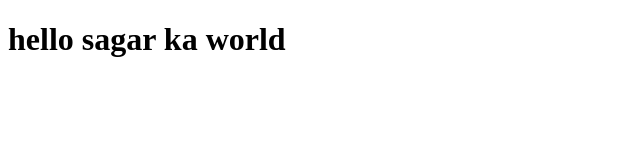
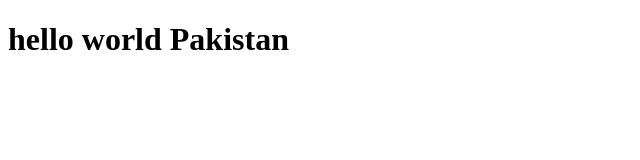
Before and after one commit to Sagarsamrangwani/sagar, a plain HTML site: page index.html in a window 1280 px wide. Shown: the whole page, without its empty margins (0-640 px from the left). Drawn offline with Linux system fonts and the light colour scheme.

Commit message:
Update index.html

```diff
--- a/index.html
+++ b/index.html
@@ -6,6 +6,6 @@
     <title>Document</title>
 </head>
 <body>
-    <h1>hello sagar ka world</h1>
+    <h1>hello world Pakistan</h1>
 </body>
 </html>
```
